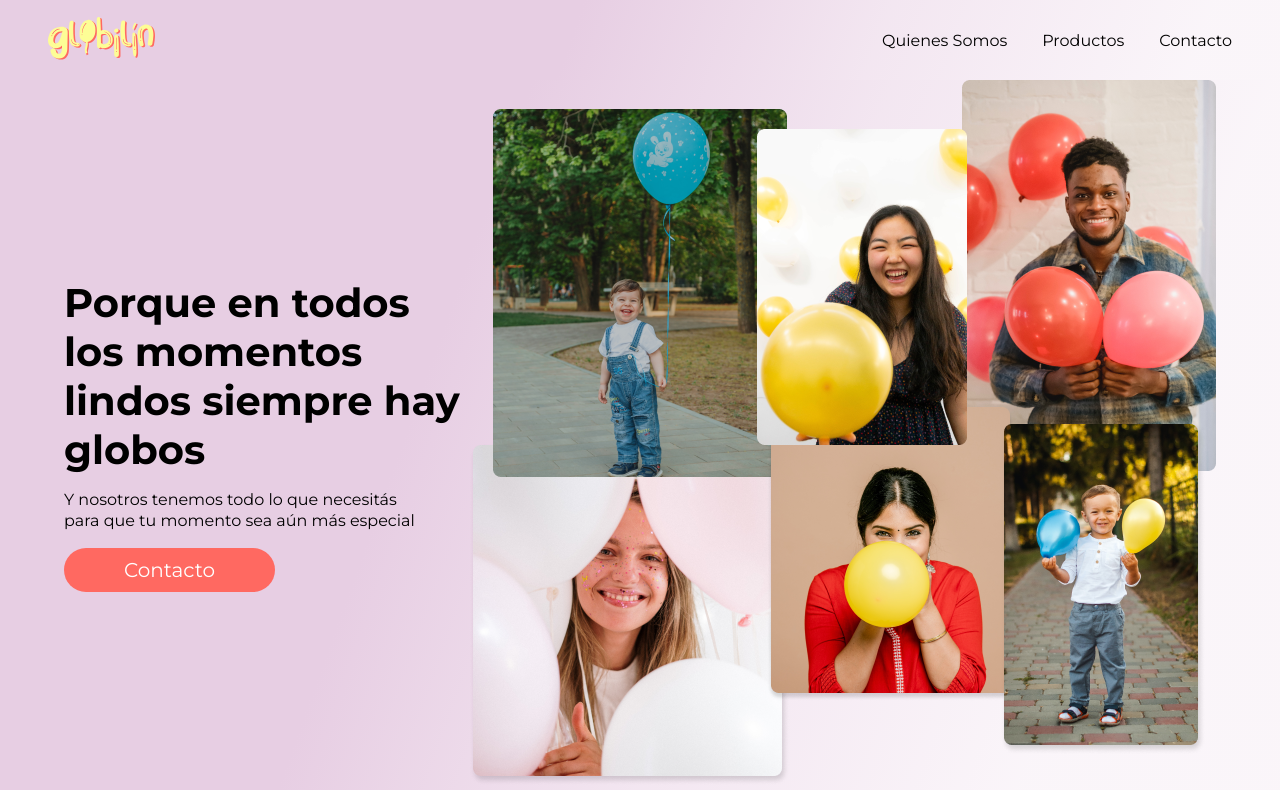
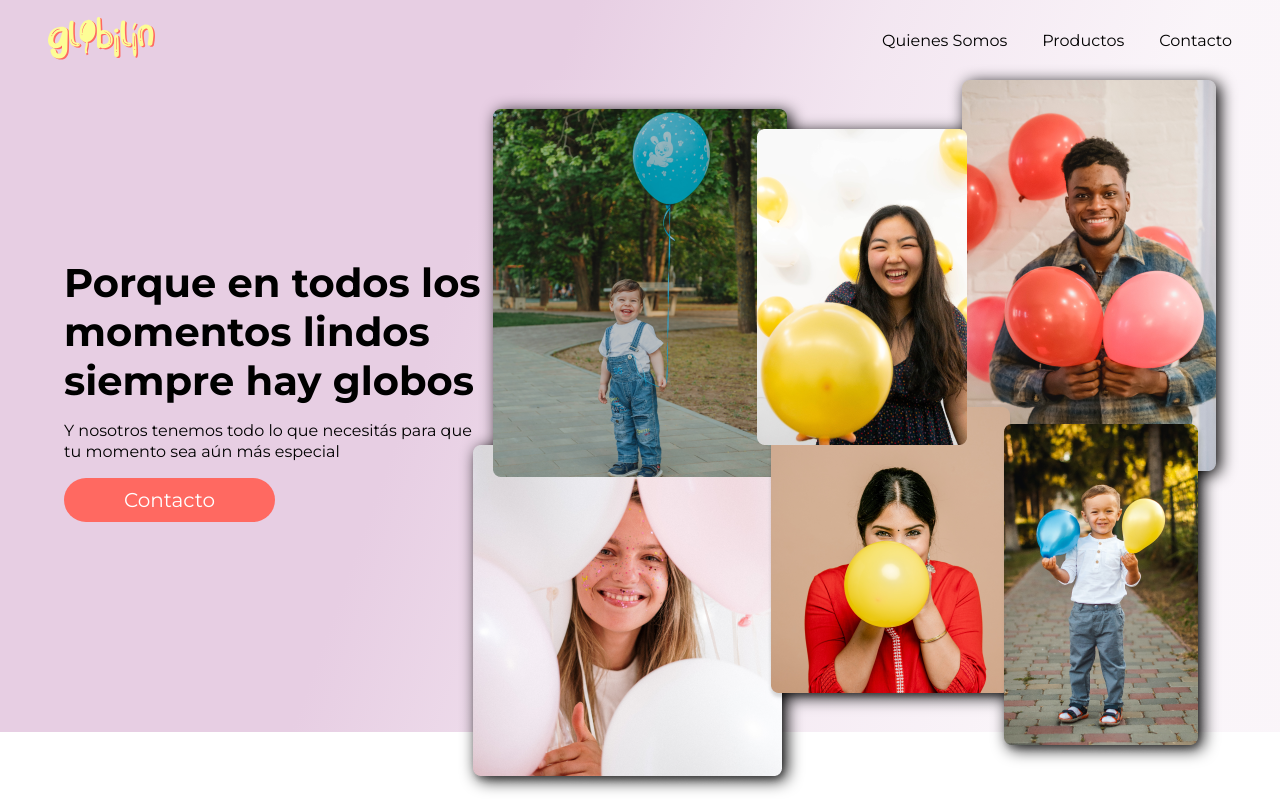
Before and after one commit to JonMenez/Globilin, a React app: page / in a window 1280 px wide. Shown: the top 799 px of the page. Built offline with nearby package versions, Linux system fonts and the light colour scheme.

Commit message:
[UPDATE] image position absolute

```diff
--- a/src/containers/Hero.jsx
+++ b/src/containers/Hero.jsx
@@ -27,7 +27,7 @@ const Hero = () => {
           />
         </div>
         <div className="hero__img">
-          <img src={hero} alt="" />
+          <img className="img" src={hero} alt="" />
         </div>
       </section>
     </main>
--- a/src/styles/hero.scss
+++ b/src/styles/hero.scss
@@ -2,18 +2,33 @@
    width: 100%;
    background: linear-gradient(109.77deg, #E7CEE3 5.92%, #E7CEE3 34.66%, rgba(231, 206, 227, 0.5) 58.17%, rgba(231, 206, 227, 0.2) 83%);
    margin: auto;
+   padding-bottom: 2rem;
 
    &__container {
+       position: relative;
        display: flex;
        justify-content: space-between;
        align-items: center;
        width: 90%;
+       height: 620px;
        max-width: 1440px;
        margin: auto;
+       padding: 3rem 0;
    }
 
    &__img {
        flex-shrink: 0;
+       position: absolute;
+       top: 0;
+       right: 0;
+
+       img {
+        filter: drop-shadow( .3em .2em  .5em );
+      }
+   }
+
+   &__text {
+       width: 40%;
    }
 
    &__title {
```
